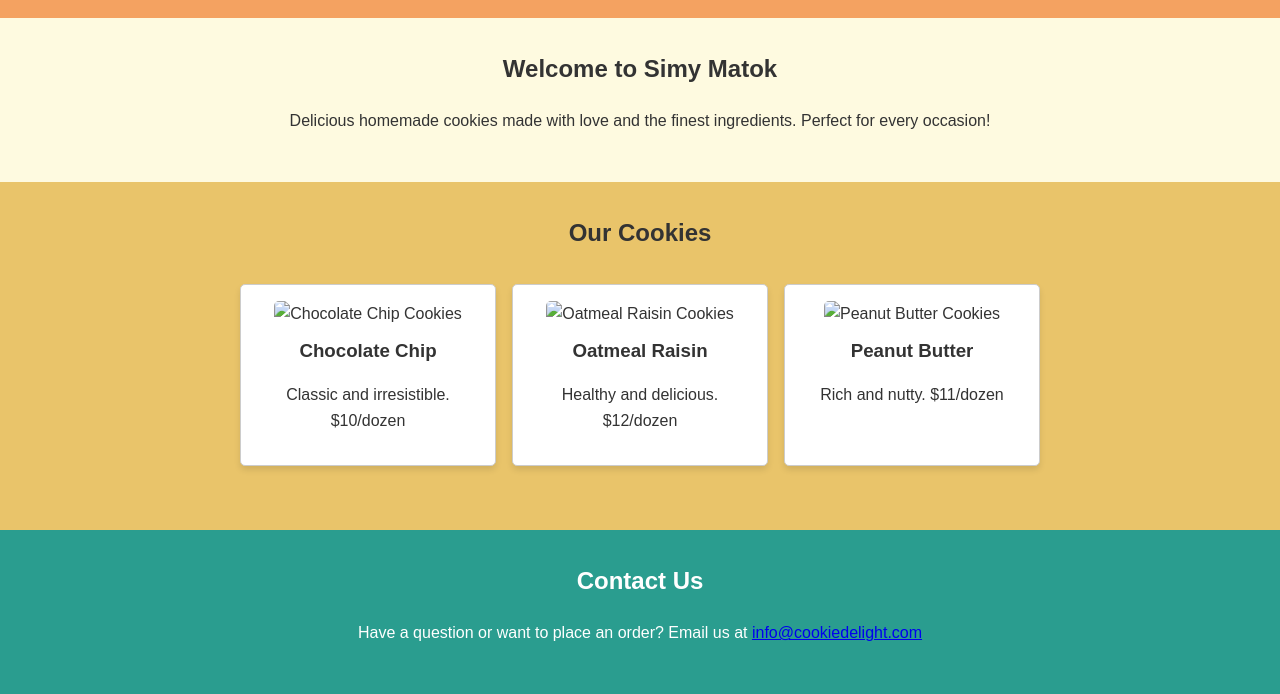
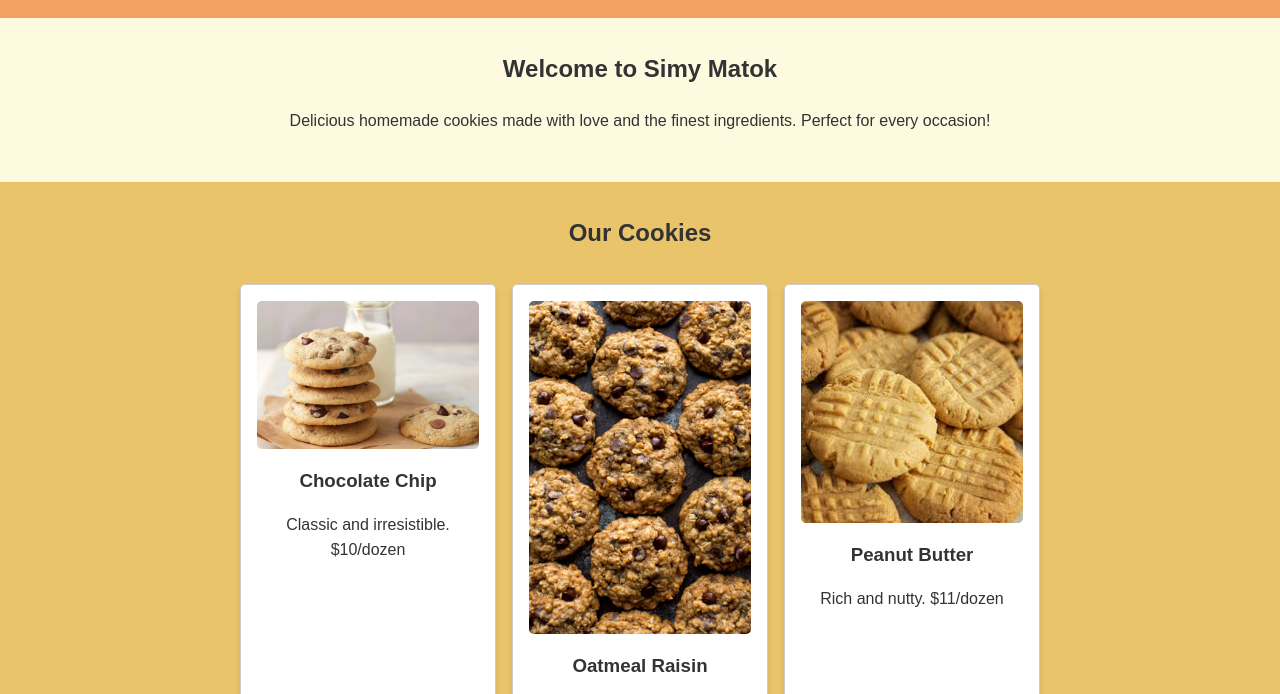
Before and after one commit to RussoPy/Simy, a plain HTML site: page index.html in a window 1280 px wide. Shown: the part 91-785 px from the top of the page. Drawn offline with Linux system fonts and the light colour scheme.

```diff
--- a/Chef.html
+++ b/index.html
@@ -25,17 +25,17 @@
         <h2>Our Cookies</h2>
         <div class="product-grid">
             <div class="product-card">
-                <img src="chocolate_chip.jpg" alt="Chocolate Chip Cookies">
+                <img src="media/choc-chip-cookies-image1-197537-1.webp" alt="Chocolate Chip Cookies">
                 <h3>Chocolate Chip</h3>
                 <p>Classic and irresistible. $10/dozen</p>
             </div>
             <div class="product-card">
-                <img src="oatmeal_raisin.jpg" alt="Oatmeal Raisin Cookies">
+                <img src="media/oatmeal.jpg" alt="Oatmeal Raisin Cookies">
                 <h3>Oatmeal Raisin</h3>
                 <p>Healthy and delicious. $12/dozen</p>
             </div>
             <div class="product-card">
-                <img src="peanut_butter.jpg" alt="Peanut Butter Cookies">
+                <img src="media/penut.jpeg" alt="Peanut Butter Cookies">
                 <h3>Peanut Butter</h3>
                 <p>Rich and nutty. $11/dozen</p>
             </div>
```
Also changed, not shown: media/choc-chip-cookies-image1-197537-1.webp (added), media/oatmeal.jpg (added), media/penut.jpeg (added).
